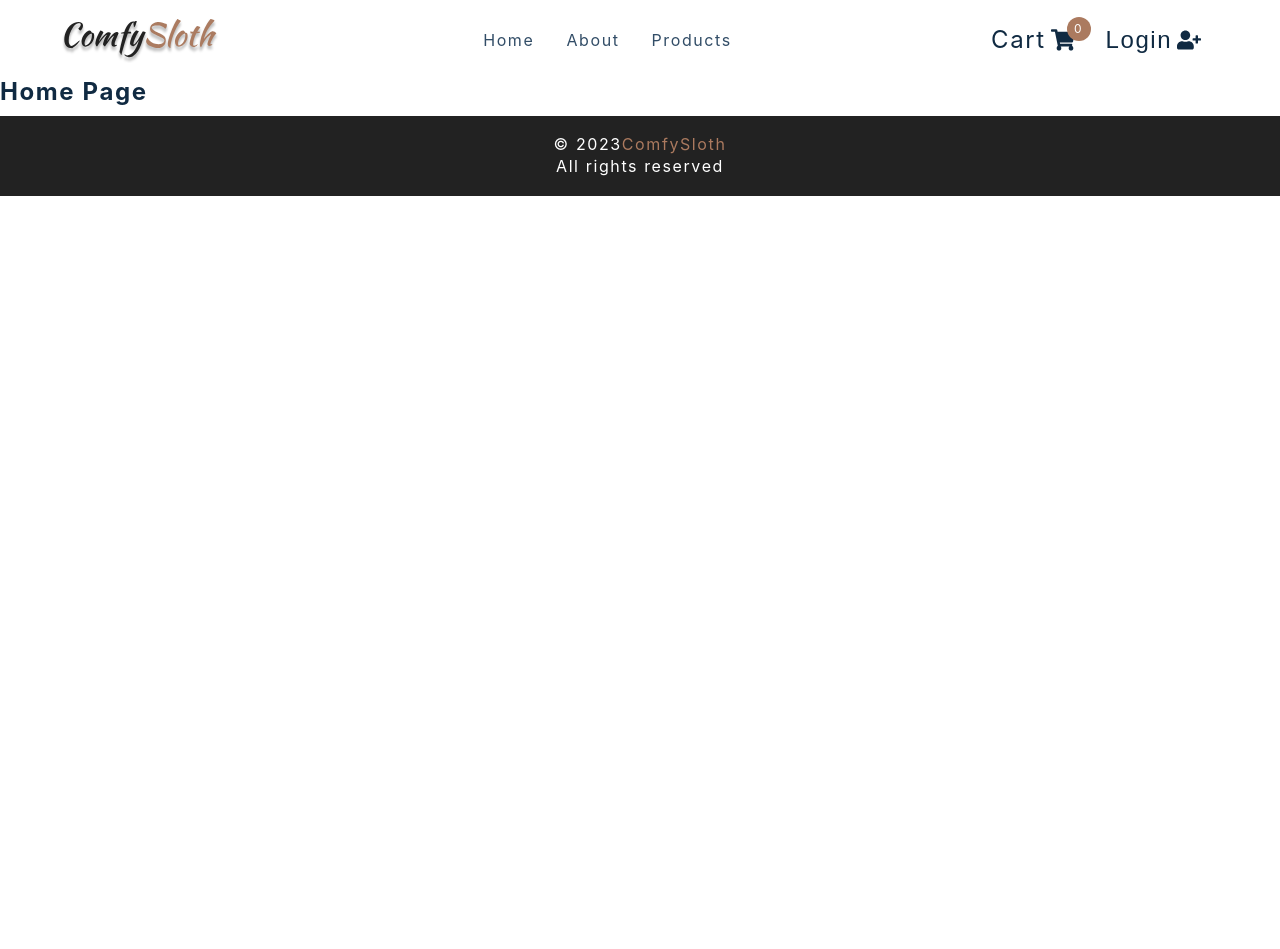
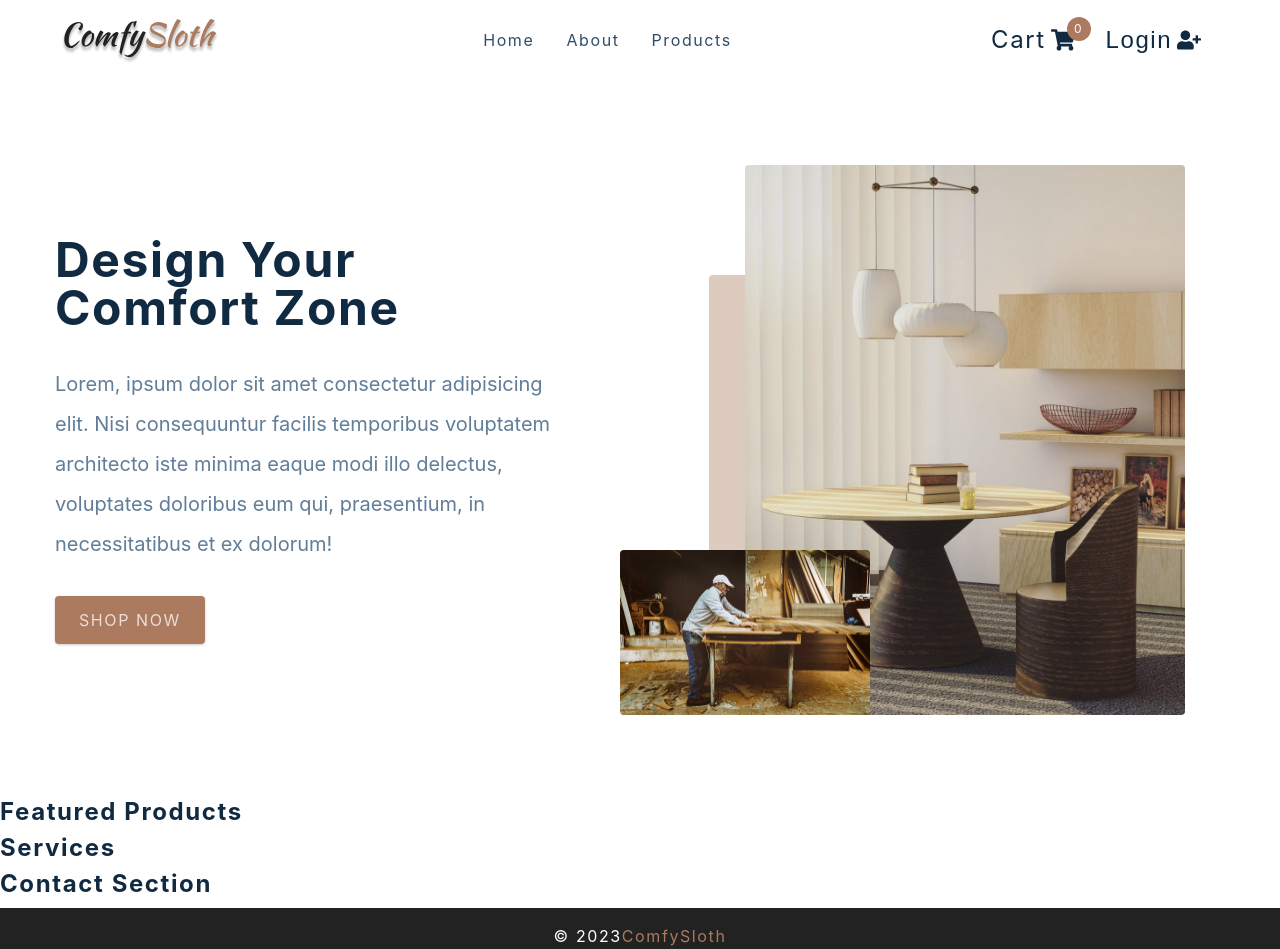
Before and after one commit to PeterAdedokun1/comfy-Sloth, a React (Create React App) app: page / in a window 1280 px wide. Shown: the top 949 px of the page. Before the commit the page ends 800 px from the top, so only its background shows below. Built offline with nearby package versions, Linux system fonts and the light colour scheme.

Commit message:
home hero section

```diff
--- a/src/components/Hero.js
+++ b/src/components/Hero.js
@@ -5,7 +5,25 @@ import heroBcg from '../assets/hero-bcg.jpeg'
 import heroBcg2 from '../assets/hero-bcg-2.jpeg'
 
 const Hero = () => {
-  return <h4>hero</h4>
+  return (
+    <Wrapper className="section-center">
+      <article className="content">
+        <h1>
+          Design your <br /> comfort zone{" "}
+        </h1>
+        <p>
+        Lorem, ipsum dolor sit amet consectetur adipisicing elit. Nisi consequuntur facilis temporibus voluptatem architecto iste minima eaque modi illo delectus, voluptates doloribus eum qui, praesentium, in necessitatibus et ex dolorum!
+        </p>
+        <Link to="/products" className="btn hero-btn">
+          shop now
+        </Link>
+      </article>
+      <article className="img-container">
+        <img src={heroBcg} alt="nice table" className="main-img" />
+        <img src={heroBcg2} alt="person working" className="accent-img" />
+      </article>
+    </Wrapper>
+  );
 }
 
 const Wrapper = styled.section`
--- a/src/pages/AboutPage.js
+++ b/src/pages/AboutPage.js
@@ -12,7 +12,7 @@ const AboutPage = () => {
         <div className="title">
           <h2>Our story</h2>
           <div className="underline"></div>
-          <p>Lorem ipsum dolor sit amet consectetur adipisicing elit. Quisquam ipsa obcaecati, quia dicta pariatur cupiditate inventore. Voluptate, dolorum! Voluptas ea temporibus molestias ut ducimus sint, maxime distinctio inventore similique soluta! Cupiditate, unde. Ratione, explicabo iure.</p>
+          <p>Lorem, ipsum dolor sit amet consectetur adipisicing elit. Iusto quia esse cumque eaque ex facilis. Velit, molestiae? Corporis repudiandae excepturi necessitatibus voluptatem, commodi, nam suscipit sequi quasi modi autem minima quidem iure ipsa eum vitae ut possimus harum maiores libero omnis aliquid, illum iste in! Nihil qui quae excepturi modi esse et, eveniet dolor blanditiis saepe repellendus vero explicabo eaque! Aperiam eius doloremque suscipit? Harum minus expedita nemo laudantium debitis?</p>
         </div>
       </article>
     </Wrapper>
--- a/src/pages/HomePage.js
+++ b/src/pages/HomePage.js
@@ -1,7 +1,12 @@
 import React from 'react'
 import { FeaturedProducts, Hero, Services, Contact } from '../components'
 const HomePage = () => {
-  return <h4>home page</h4>
+  return <main>
+    <Hero />
+    <FeaturedProducts />
+    <Services />
+    <Contact/>
+  </main>
 }
 
 export default HomePage
```
